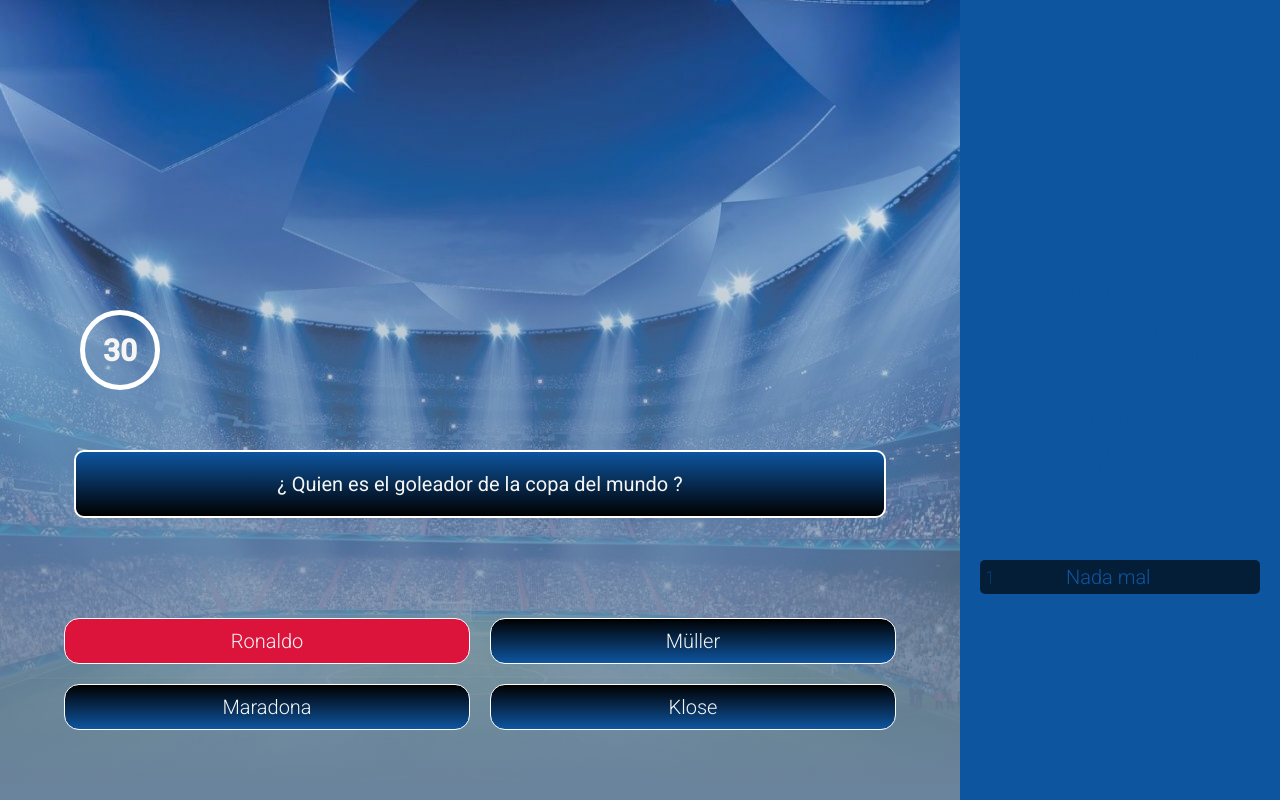
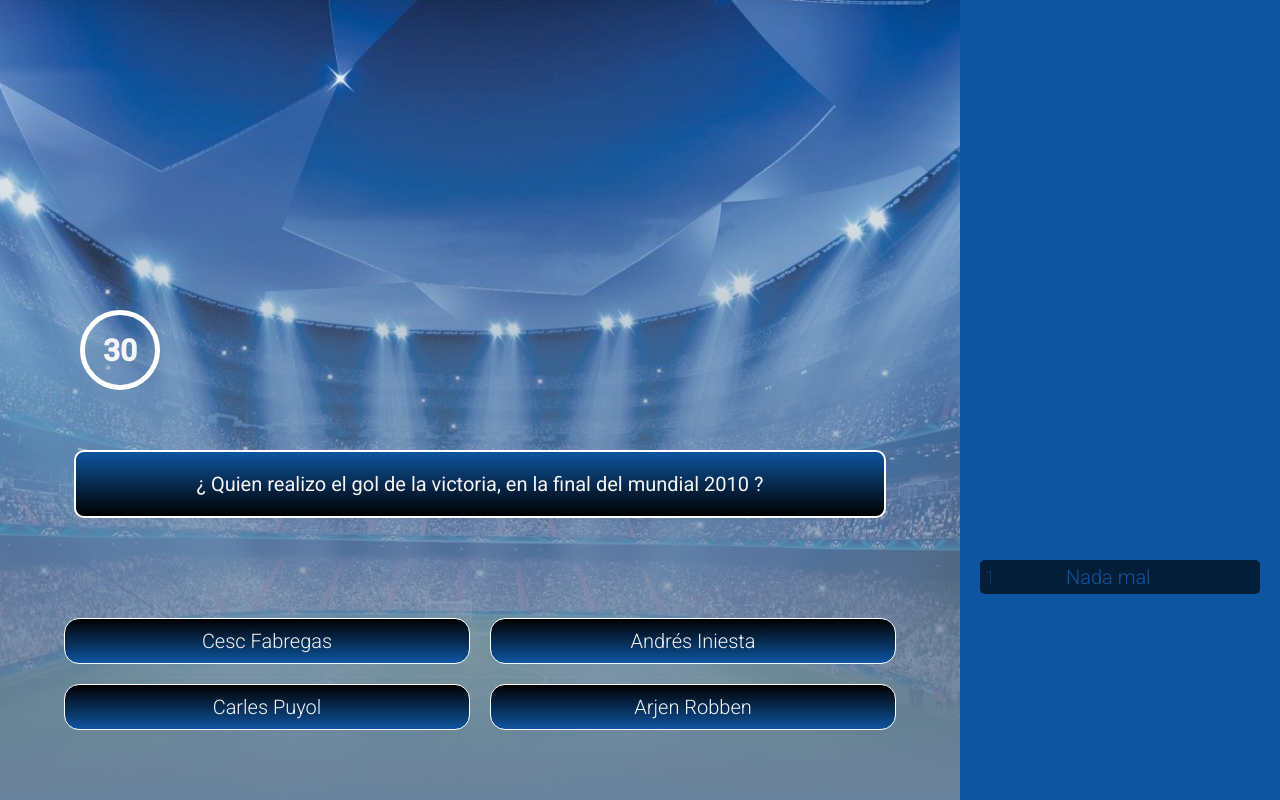
Before and after one commit to Alejandro-Cayoja/Quiz-Futbol, a React (Create React App) app: page / in a window 1280 px wide. Built offline with nearby package versions, Linux system fonts and the light colour scheme.

Commit message:
Creacion de efectos en las preguntas y las opciones

```diff
--- a/src/App.css
+++ b/src/App.css
@@ -78,7 +78,28 @@
 }
 
 .answer:hover, .answer.active {
-  background: green;
+  background: #4da0f3;
+}
+
+.answer.correct {
+  animation: correct 3s ease forwards;
+}
+
+@keyframes correct {
+  0%,
+  22%,
+  42%{
+    background: #020e1c;
+  }
+  20%,
+  40%,
+  60%{
+    background: linear-gradient(black, #020e1c);
+  }
+  62%,
+  100%{
+    background: green;
+  }
 }
 
 .answer.wrong {
--- a/src/App.jsx
+++ b/src/App.jsx
@@ -3,7 +3,78 @@ import './App.css';
 import Trivia from './components/Trivia';
 
 function App() {
-  const [questionNumber, setQuestionNumber] = useState (1)
+  const [questionNumber, setQuestionNumber] = useState (1);
+  const [timeOut, setTimeOut] = useState (false);
+
+  const data = [
+    {
+      id: 1,
+      question: " ¿ Quien realizo el gol de la victoria, en la final del mundial 2010 ? ",
+      answers: [
+        {
+          text: "Cesc Fabregas",
+          correct: false,
+        },
+        {
+          text: "Andrés Iniesta",
+          correct: true,
+        },
+        {
+          text: "Carles Puyol",
+          correct: false,
+        },
+        {
+          text: "Arjen Robben",
+          correct: false,
+        },
+      ],
+    },
+    {
+      id: 2,
+      question: " ¿ En que año se jugo una final de Champions League entre equipos Alemanes ? ",
+      answers: [
+        {
+          text: "2011/2012",
+          correct: false,
+        },
+        {
+          text: "2009/2010",
+          correct: false,
+        },
+        {
+          text: "2012/2013",
+          correct: true,
+        },
+        {
+          text: "2001/2002",
+          correct: false,
+        },
+      ],
+    },
+    {
+      id: 3,
+      question: " Antes de estar en el Futból Europeo ¿ En que club jugo Neymar Jr. ? ",
+      answers: [
+        {
+          text: "Santos",
+          correct: true,
+        },
+        {
+          text: "Grêmio",
+          correct: false,
+        },
+        {
+          text: "São Paulo",
+          correct: false,
+        },
+        {
+          text: "Palmeiras",
+          correct: false,
+        },
+      ],
+    },
+  ]
+
   const ListPyramid = [
     {id:1, amount:"Nada mal"},
     {id:2, amount:"Bien"},
@@ -23,7 +94,11 @@ function App() {
           <div className="timmer">30</div>
         </div>
         <div className="bottom">
-          <Trivia/>
+          <Trivia data={data}
+          setTimeOut={setTimeOut}
+          questionNumber={questionNumber}
+          setQuestionNumber={setQuestionNumber}
+          />
         </div>
       </div>
       <div className="pyramid">
--- a/src/components/Trivia.jsx
+++ b/src/components/Trivia.jsx
@@ -1,12 +1,49 @@
-export default function Trivia() {
+import { useEffect, useState } from "react";
+
+export default function Trivia({
+    data,
+    setTimeOut,
+    questionNumber,
+    setQuestionNumber}) {
+        const [question, setQuestion] = useState(null);
+        const [selectedAnswer, setSelectedAnswer] = useState(null);
+        const [className, setClassName] = useState("answer");
+
+        useEffect(() => {
+            setQuestion(data[questionNumber - 1]);
+        }, [data, questionNumber]);
+
+        const delay = (duration, callback) => {
+            setTimeOut(() => {
+                callback();
+            }, duration);
+        };
+
+        const handleClick = (a) => {
+            setSelectedAnswer(a);
+            setClassName("answer active");
+            delay(3000, () =>
+                setClassName(a.correct ? "answer correct" : "answer wrong")
+            );
+            delay(6000, () => {
+                    if(a.correct){
+                        setQuestionNumber((prev) => prev + 1);
+                        setSelectedAnswer(null);
+                    } else {
+                        setTimeOut(true);
+                    }
+                });
+        };
+
     return (
         <div className="trivia">
-            <div className="question"> ¿ Quien es el goleador de la copa del mundo ?</div>
+            <div className="question">{question?.question}</div>
             <div className="answers">
-                <div className="answer wrong">Ronaldo</div>
-                <div className="answer">Müller</div>
-                <div className="answer">Maradona</div>
-                <div className="answer">Klose</div>
+                {question?.answers.map((a) => (
+                    <div className={selectedAnswer === a ? className : "answer"} onClick={() => handleClick (a)}>
+                        {a.text}
+                    </div>
+                ))}
             </div>
         </div>
     )
```
